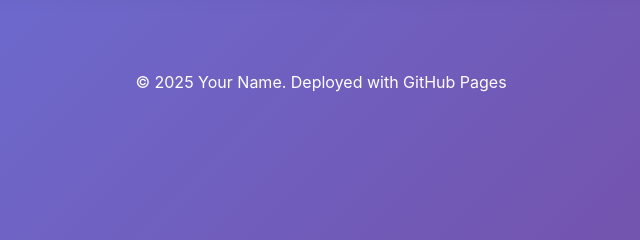
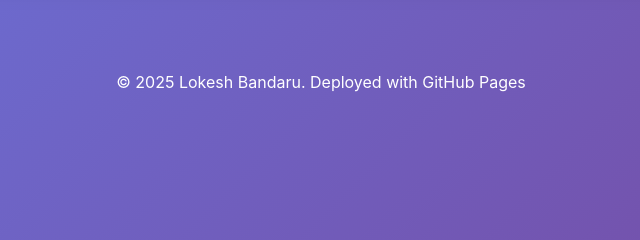
Before and after one commit to Lokeshloki8886/Lokeshloki8886.github.io, a plain HTML site: page contact.html in a window 1280 px wide. Shown: the part 536-776 px from the top of the page, 319-959 px from the left. Drawn offline with Linux system fonts and the light colour scheme.

Commit message:
changes made

```diff
--- a/contact.html
+++ b/contact.html
@@ -33,7 +33,7 @@
     </main>
 
     <footer>
-        <p>&copy; 2025 Your Name. Deployed with GitHub Pages</p>
+        <p>&copy; 2025 Lokesh Bandaru. Deployed with GitHub Pages</p>
     </footer>
 </body>
 </html>
```
Also changed, not shown: project.html (+1 -1 lines).
